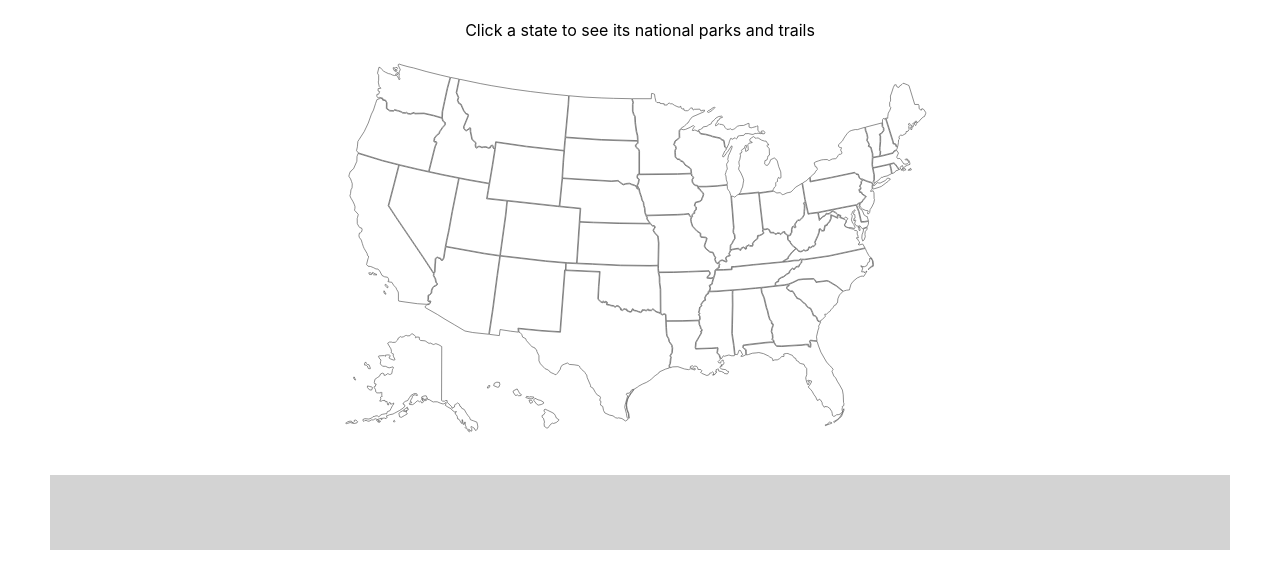
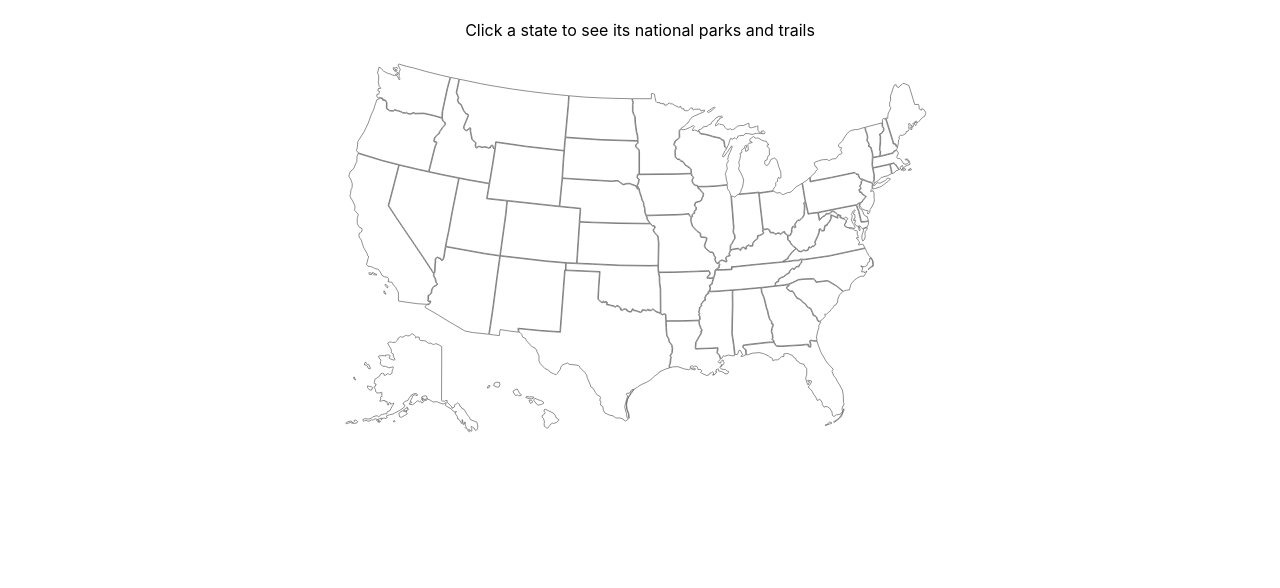
Before and after one commit to irene-rojas/national-parks, a React (Create React App) app: page / in a window 1280 px wide. Shown: the top 588 px of the page. Built offline with nearby package versions, Linux system fonts and the light colour scheme.

Commit message:
deleted background color

```diff
--- a/src/App.css
+++ b/src/App.css
@@ -31,11 +31,8 @@
         display: grid;
         grid-template-rows: 25px repeat(5, auto);
         grid-template-columns: repeat(4, 1fr);
-        background-color: lightgray;
         grid-column-gap: 10px;
         grid-row-gap: 10px;
-        /* box-shadow: 0 0 10px black; */
-
     }
 
     .selectedState {
```
